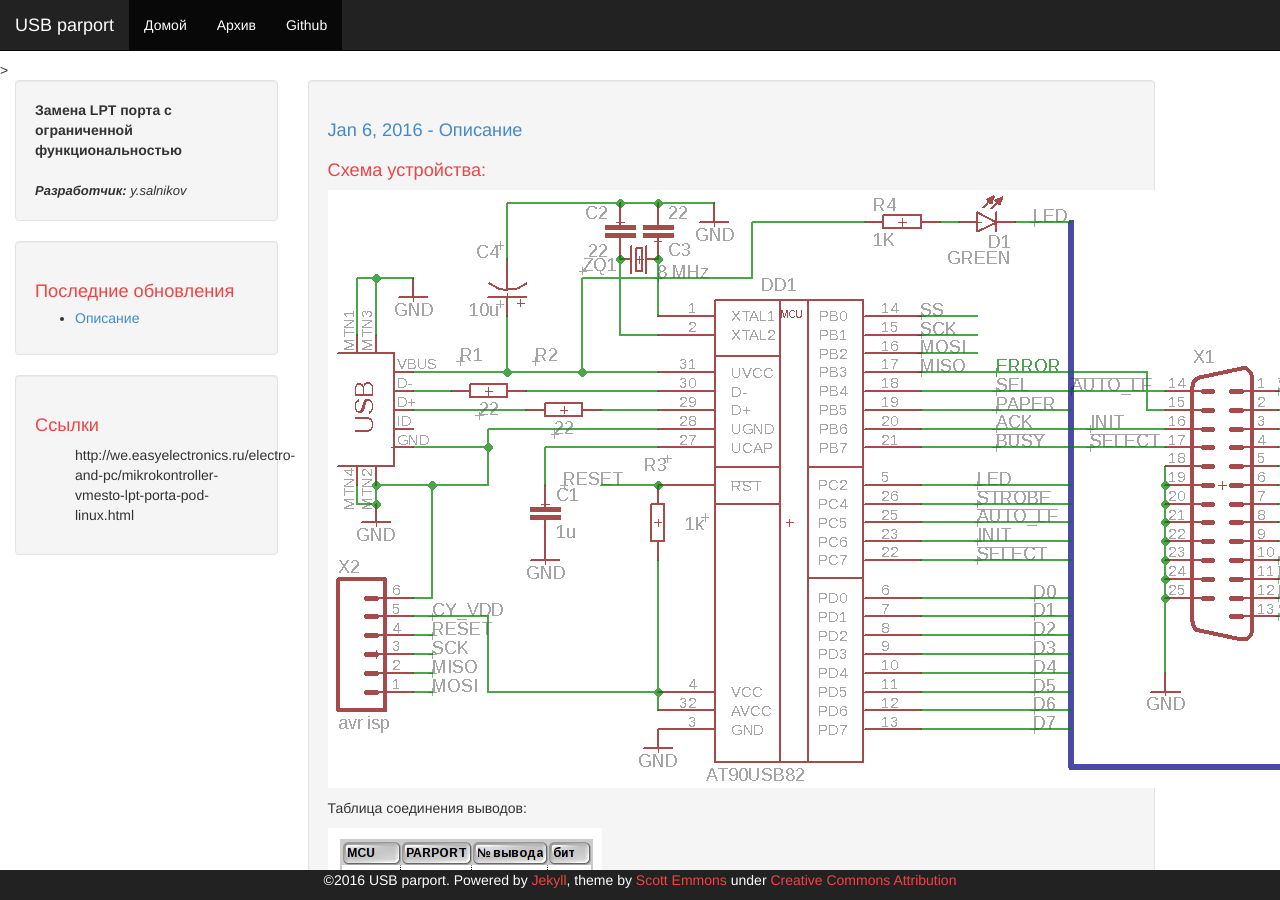
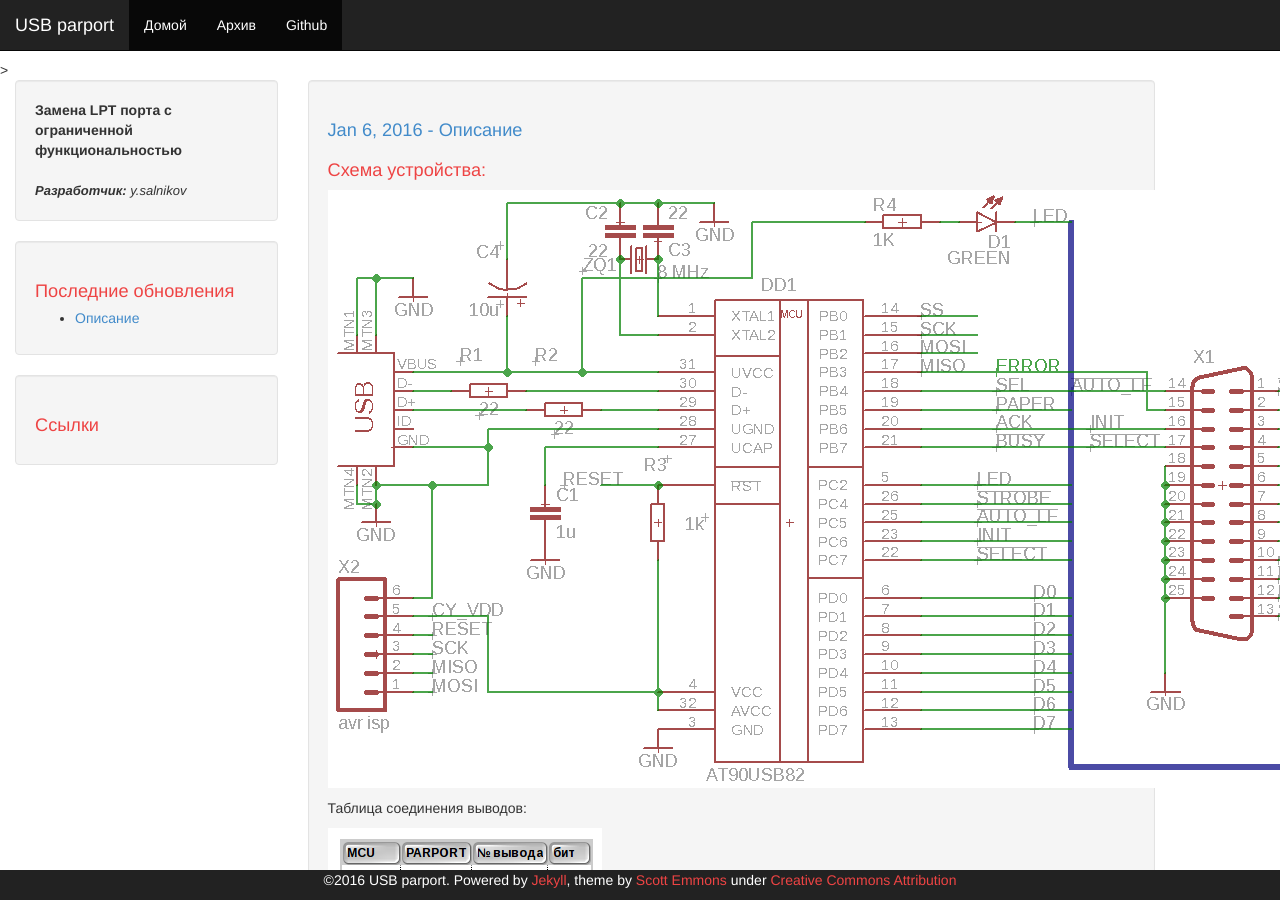
Before and after one commit to y-salnikov/usb_parport, a Jekyll site: the page built from index.html, in a window 1280 px wide and 900 px high. Built offline with Jekyll 4.4.1, drawn with Linux system fonts in a browser that asks for light colours; Markdown is read by kramdown in place of the engine named in the settings; the list of posts is cut into pages by our own code; comment, search, counter and statistics services are not loaded; some of the changed lines change nothing that is shown.

```diff
--- a/_includes/links-list.html
+++ b/_includes/links-list.html
@@ -1,4 +1,3 @@
 <h1>Ссылки</h1>
 <ul>
-    http://we.easyelectronics.ru/electro-and-pc/mikrokontroller-vmesto-lpt-porta-pod-linux.html
 </ul>
```
